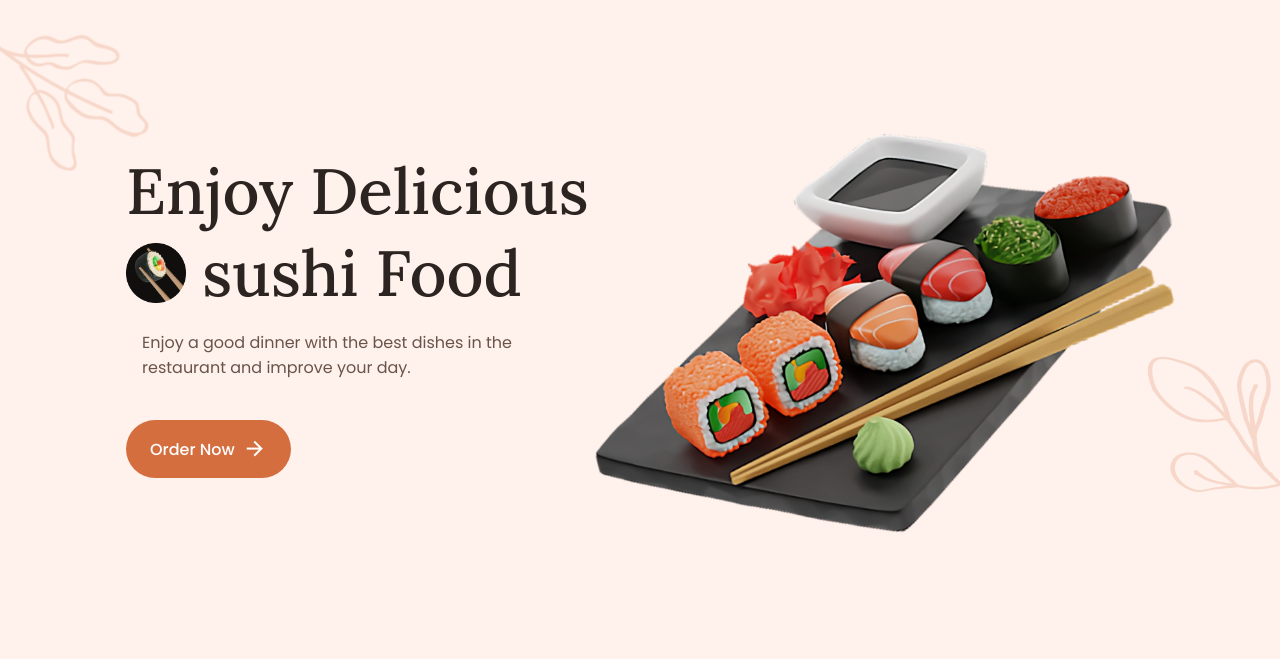
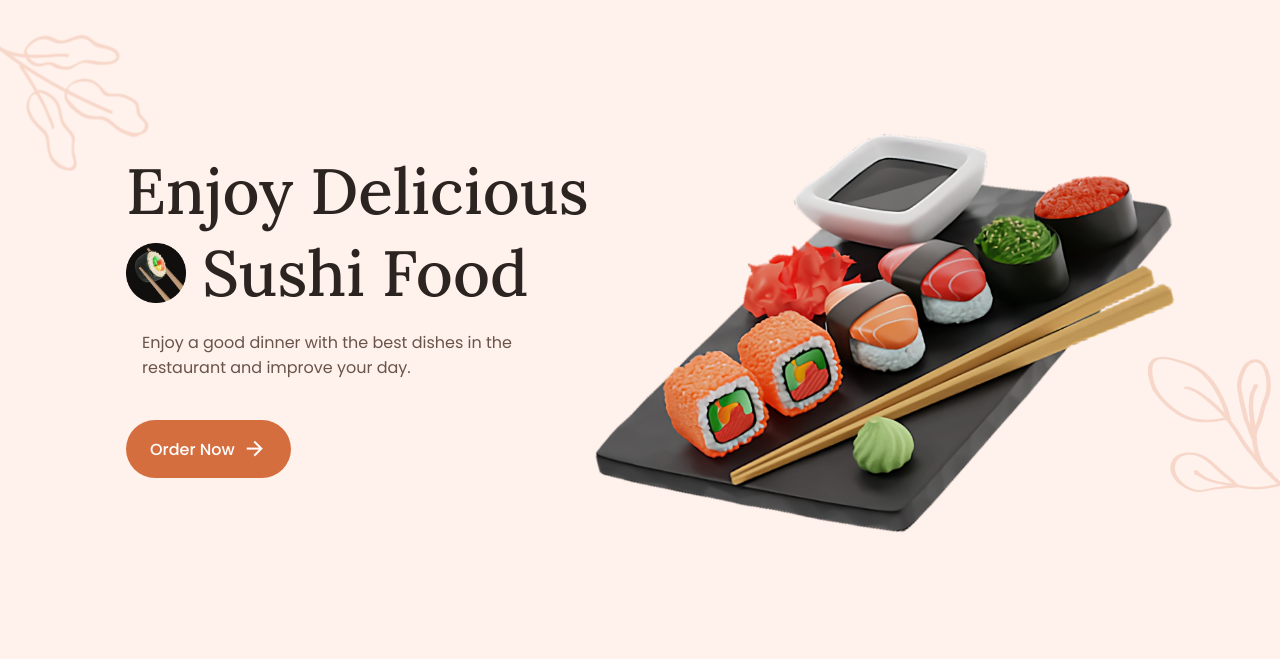
Before and after one commit to kgy424/sushi, a plain HTML site: page index.html in a window 1280 px wide. Shown: the part 74-733 px from the top of the page. Drawn offline with nearby package versions, Linux system fonts and the light colour scheme.

Commit message:
sushi fin

```diff
--- a/index.html
+++ b/index.html
@@ -67,7 +67,7 @@
 						Enjoy Delicious
 						<div>
 							<img src="img/home-sushi-title.png" alt="home Image" />
-							sushi Food
+							Sushi Food
 						</div>
 					</h1>
 					<p class="home_description">
```
